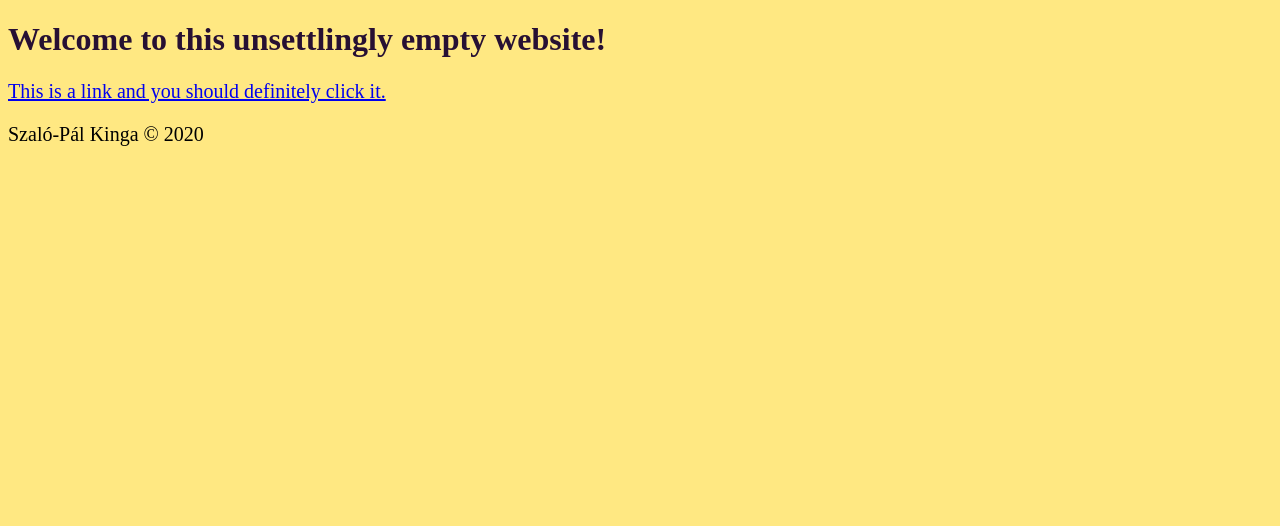
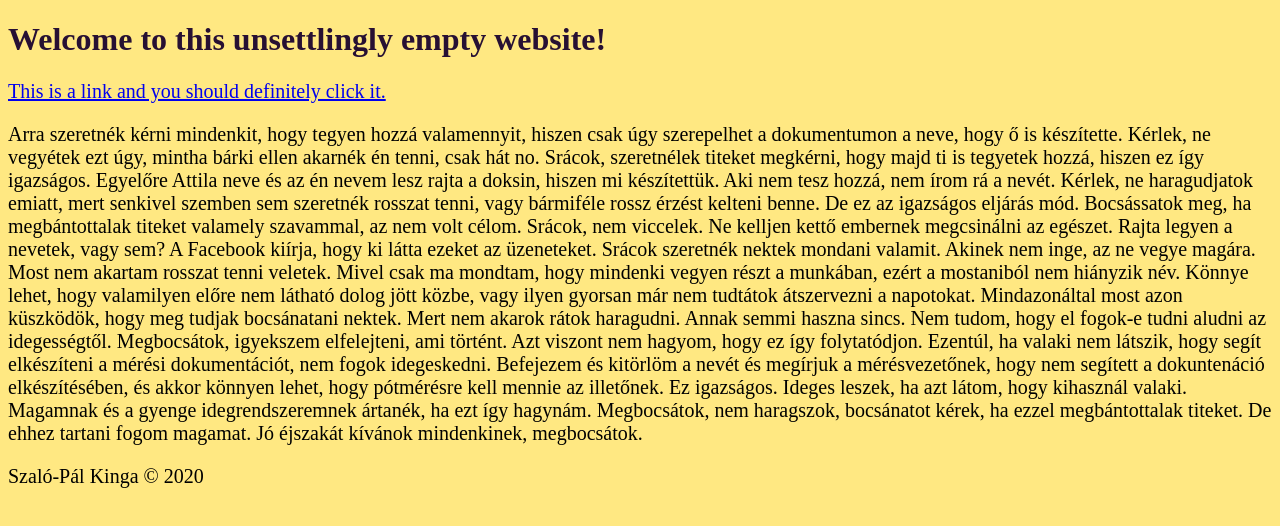
Before and after one commit to szalopalk/szalopalk.github.io, a plain HTML site: page index.html in a window 1280 px wide. Drawn offline with Linux system fonts and the light colour scheme.

Commit message:
Update index.html

```diff
--- a/index.html
+++ b/index.html
@@ -11,6 +11,25 @@
     <p>
       <a href="https://www.youtube.com/watch?v=dQw4w9WgXcQ">This is a link and you should definitely click it.</a>
     </p>
+    <p>
+      Arra szeretnék kérni mindenkit, hogy tegyen hozzá valamennyit, hiszen csak úgy szerepelhet a dokumentumon a neve,
+      hogy ő is készítette. Kérlek, ne vegyétek ezt úgy, mintha bárki ellen akarnék én tenni, csak hát no. Srácok, szeretnélek
+      titeket megkérni, hogy majd ti is tegyetek hozzá, hiszen ez így igazságos. Egyelőre Attila neve és az én nevem lesz rajta
+      a doksin, hiszen mi készítettük. Aki nem tesz hozzá, nem írom rá a nevét. Kérlek, ne haragudjatok emiatt, mert senkivel
+      szemben sem szeretnék rosszat tenni, vagy bármiféle rossz érzést kelteni benne. De ez az igazságos eljárás mód. Bocsássatok
+      meg, ha megbántottalak titeket valamely szavammal, az nem volt célom. Srácok, nem viccelek. Ne kelljen kettő embernek
+      megcsinálni az egészet. Rajta legyen a nevetek, vagy sem? A Facebook kiírja, hogy ki látta ezeket az üzeneteket. Srácok
+      szeretnék nektek mondani valamit. Akinek nem inge, az ne vegye magára. Most nem akartam rosszat tenni veletek. Mivel csak
+      ma mondtam, hogy mindenki vegyen részt a munkában, ezért a mostaniból nem hiányzik név. Könnye lehet, hogy valamilyen előre
+      nem látható dolog jött közbe, vagy ilyen gyorsan már nem tudtátok átszervezni a napotokat. Mindazonáltal most azon küszködök,
+      hogy meg tudjak bocsánatani nektek. Mert nem akarok rátok haragudni. Annak semmi haszna sincs. Nem tudom, hogy el fogok-e
+      tudni aludni az idegességtől. Megbocsátok, igyekszem elfelejteni, ami történt. Azt viszont nem hagyom, hogy ez így folytatódjon.
+      Ezentúl, ha valaki nem látszik, hogy segít elkészíteni a mérési dokumentációt, nem fogok idegeskedni. Befejezem és kitörlöm
+      a nevét és megírjuk a mérésvezetőnek, hogy nem segített a dokuntenáció elkészítésében, és akkor könnyen lehet, hogy pótmérésre
+      kell mennie az illetőnek. Ez igazságos. Ideges leszek, ha azt látom, hogy kihasznál valaki. Magamnak és a gyenge
+      idegrendszeremnek ártanék, ha ezt így hagynám. Megbocsátok, nem haragszok, bocsánatot kérek, ha ezzel megbántottalak titeket.
+      De ehhez tartani fogom magamat. Jó éjszakát kívánok mindenkinek, megbocsátok.
+    </p>
   </body>
    <div class="footer">
         <p>Szaló-Pál Kinga &copy; 2020</p>
```
